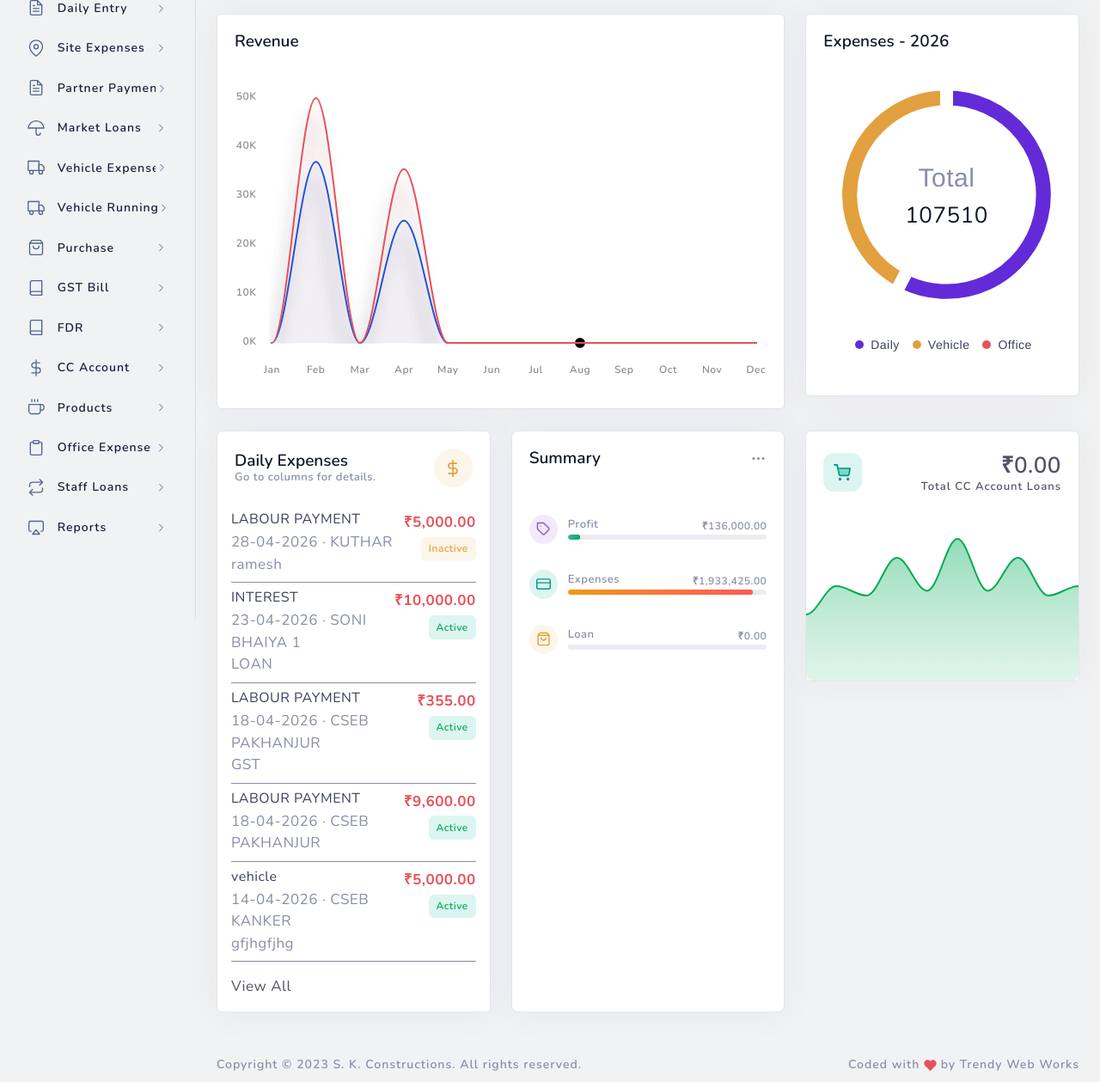
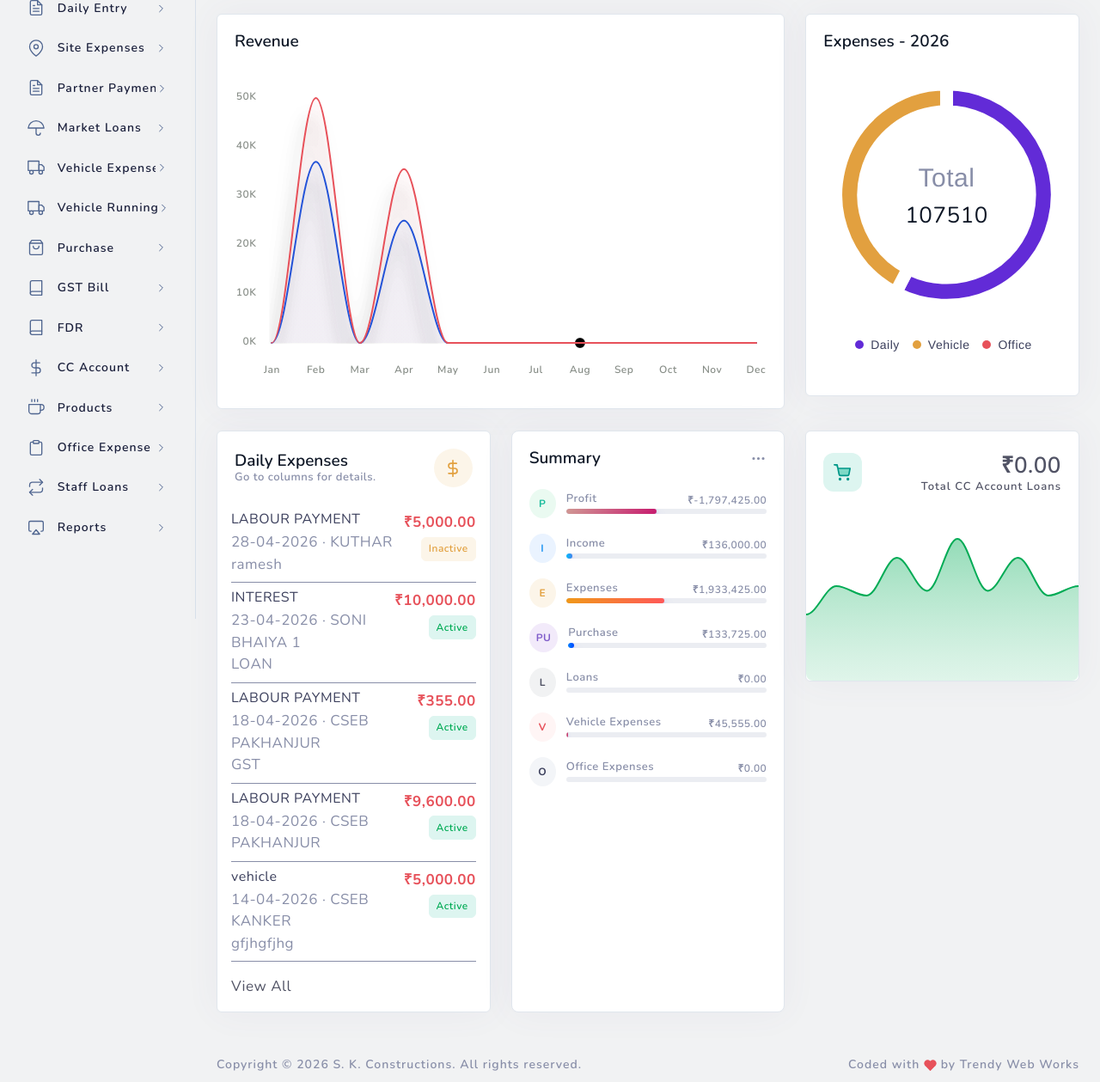
Before and after one commit to trendywebworks/skconstructions, a CodeIgniter app: page /database/dashboard in a window 1280 px wide. Shown: the part 187-1446 px from the top of the page at 86% size. Run offline with CodeIgniter, Linux system fonts and the light colour scheme; a user stored in the database is signed in; data comes from the database, SQL or seed files in the repository; tables that the repository leaves empty hold one stand-in row (values such as "Sample post"); some libraries are stand-ins or nearby versions.

Commit message:
footer updated

```diff
--- a/application/controllers/Dashboard.php
+++ b/application/controllers/Dashboard.php
@@ -15,6 +15,9 @@ class Dashboard extends MY_Controller {
 		$this->load->model('Ccaccount_Model');
 		$this->load->model('VehicleExpenses_Model');
 		$this->load->model('Officeexpense_Model');
+		$this->load->model('Purchase_Model');
+		$this->load->model('Marketloans_Model');
+		$this->load->model('Staffloans_Model');
 	}
 	public function index()
 	{
@@ -57,14 +60,32 @@ class Dashboard extends MY_Controller {
 
 		// echo '<pre>';print_r($daily_expense);echo '<pre>';print_r($data['daily_expense']);exit;
 		$profitLose = $this->Dailyentry_Model->getAllProfitLose();
+		$totalIncome = (isset($profitLose->profit))?(float)$profitLose->profit:0;
+		$totalExpenses = (isset($profitLose->lose))?(float)$profitLose->lose:0;
+		$netProfit = $totalIncome - $totalExpenses;
 		//CC account loan total
 		$loans = $this->Ccaccount_Model->getTotalAmount();
-		$data['cctotal'] = $loans->total_cc_loan;
+		$ccLoan = (isset($loans->total_cc_loan))?(float)$loans->total_cc_loan:0;
+		$marketLoan = (float)$this->Marketloans_Model->getTotalAmount()->total_market_loan;
+		$staffLoan = (float)$this->Staffloans_Model->getTotalAmount()->total_staff_loan;
+		$purchaseTotal = (float)$this->Purchase_Model->getTotalAmount()->total_purchase;
+		$vehicleExpense = (float)$data['allExpenses']['vehicle_expense'];
+		$officeExpense = (float)$data['allExpenses']['office_expense'];
+		$totalLoans = $ccLoan + $marketLoan + $staffLoan;
+		$summaryTotal = abs($netProfit) + $totalExpenses + $purchaseTotal + $totalLoans + $vehicleExpense + $officeExpense;
+		$data['cctotal'] = $ccLoan;
 		$data['summary'] = array(
-			'profit'	=>	$profitLose->profit,
-			'lose'		=>	$profitLose->lose,
-			'loan'		=>	$loans->total_cc_loan,
-			'plltotal'	=>	$profitLose->profit + $profitLose->lose + $loans->total_cc_loan);
+			'profit'			=>	$netProfit,
+			'income'			=>	$totalIncome,
+			'lose'				=>	$totalExpenses,
+			'purchase'			=>	$purchaseTotal,
+			'loan'				=>	$totalLoans,
+			'cc_loan'			=>	$ccLoan,
+			'market_loan'		=>	$marketLoan,
+			'staff_loan'		=>	$staffLoan,
+			'vehicle_expense'	=>	$vehicleExpense,
+			'office_expense'	=>	$officeExpense,
+			'plltotal'			=>	$summaryTotal);
 		$data['latestDailyExpenses'] = $this->Dailyentry_Model->getLatestDailyExpenses(5);
 		$data['page'] = 'dashboard';
 		$this->load->view('main', $data);
--- a/application/models/Marketloans_Model.php
+++ b/application/models/Marketloans_Model.php
@@ -27,4 +27,9 @@ class Marketloans_Model extends MY_Model
 		return $result->row_array();
 	}
 
+	public function getTotalAmount()
+	{
+		return $this->db->select("COALESCE(SUM(total_amount), 0) as total_market_loan")->from($this->_table)->where(array("$this->_table.status" => 'active'))->get()->row();
+	}
+
 }
--- a/application/models/Purchase_Model.php
+++ b/application/models/Purchase_Model.php
@@ -42,4 +42,9 @@ class Purchase_Model extends MY_Model
 		return $result->result_array();
 	}
 
+	public function getTotalAmount()
+	{
+		return $this->db->select("COALESCE(SUM(total_amount), 0) as total_purchase")->from($this->_table)->where(array("$this->_table.status" => 'active'))->get()->row();
+	}
+
 }
--- a/application/models/Staffloans_Model.php
+++ b/application/models/Staffloans_Model.php
@@ -43,4 +43,9 @@ class Staffloans_Model extends MY_Model
 		return $result->row_array();
 	}
 
+	public function getTotalAmount()
+	{
+		return $this->db->select("COALESCE(SUM(loan_amount), 0) as total_staff_loan")->from($this->_table)->where(array("$this->_table.status" => 'active'))->get()->row();
+	}
+
 }
--- a/application/views/dashboard.php
+++ b/application/views/dashboard.php
@@ -9,6 +9,21 @@
 	    .daily-expense-card .daily-expense-amount {
 	        flex-shrink: 0;
 	        margin-left: 12px;
+	    }
+	    .dashboard-summary-card .widget-heading {
+	        margin-bottom: 24px;
+	    }
+	    .dashboard-summary-card .widget-content .summary-list:not(:last-child) {
+	        margin-bottom: 18px;
+	    }
+	    .dashboard-summary-card .widget-content .w-icon {
+	        align-items: center;
+	        justify-content: center;
+	    }
+	    .dashboard-summary-card .summary-icon-text {
+	        font-size: 12px;
+	        font-weight: 700;
+	        line-height: 1;
 	    }
 	</style>
 
@@ -103,7 +118,7 @@
     </div>
 
 	    <div class="col-xl-4 col-lg-6 col-md-6 col-sm-6 col-12 layout-spacing">
-        <div class="widget widget-three">
+	        <div class="widget widget-three dashboard-summary-card">
 	            <div class="widget-heading">
 	                <h5 class="">Summary</h5>
 
@@ -116,6 +131,9 @@
 	                        <div class="dropdown-menu left" aria-labelledby="summary" style="will-change: transform;">
 	                            <a class="dropdown-item" href="<?php echo base_url(); ?>daily-entry-list">Daily Expense</a>
 	                            <a class="dropdown-item" href="<?php echo base_url(); ?>cc-account-list">CC Account Loans</a>
+	                            <a class="dropdown-item" href="<?php echo base_url(); ?>market-loans-list">Market Loans</a>
+	                            <a class="dropdown-item" href="<?php echo base_url(); ?>staff-loans-list">Staff Loans</a>
+	                            <a class="dropdown-item" href="<?php echo base_url(); ?>purchase-list">Purchase</a>
 	                            <!-- <a class="dropdown-item" href="javascript:void(0);">Mark as Done</a> -->
 	                        </div>
                     </div>
@@ -125,72 +143,40 @@
 	            <div class="widget-content">
 
 	                <div class="order-summary">
-
+	                    <?php
+	                    $summaryCards = array(
+	                        array('label' => 'Profit', 'value' => $summary['profit'], 'abbr' => 'P', 'bar' => ($summary['profit'] >= 0)?'bg-gradient-success':'bg-gradient-danger', 'bg' => '#eafaf1', 'color' => '#1abc9c'),
+	                        array('label' => 'Income', 'value' => $summary['income'], 'abbr' => 'I', 'bar' => 'bg-gradient-info', 'bg' => '#eaf3ff', 'color' => '#2196f3'),
+	                        array('label' => 'Expenses', 'value' => $summary['lose'], 'abbr' => 'E', 'bar' => 'bg-gradient-warning', 'bg' => '#fcf5e9', 'color' => '#e2a03f'),
+	                        array('label' => 'Purchase', 'value' => $summary['purchase'], 'abbr' => 'PU', 'bar' => 'bg-gradient-primary', 'bg' => '#f2eafa', 'color' => '#805dca'),
+	                        array('label' => 'Loans', 'value' => $summary['loan'], 'abbr' => 'L', 'bar' => 'bg-gradient-secondary', 'bg' => '#f1f2f3', 'color' => '#515365'),
+	                        array('label' => 'Vehicle Expenses', 'value' => $summary['vehicle_expense'], 'abbr' => 'V', 'bar' => 'bg-gradient-danger', 'bg' => '#fff5f5', 'color' => '#e7515a'),
+	                        array('label' => 'Office Expenses', 'value' => $summary['office_expense'], 'abbr' => 'O', 'bar' => 'bg-gradient-dark', 'bg' => '#f3f5f8', 'color' => '#3b3f5c')
+	                    );
+	                    ?>
+	                    <?php foreach($summaryCards as $summaryCard) { ?>
+	                        <?php
+	                            $summaryValue = (float)$summaryCard['value'];
+	                            $summaryPercentage = (isset($summary['plltotal']) && $summary['plltotal'] > 0)?(abs($summaryValue)/$summary['plltotal']) * 100:0;
+	                        ?>
 	                        <div class="summary-list">
-                        <div class="w-icon">
-                            <svg xmlns="http://www.w3.org/2000/svg" width="24" height="24" viewBox="0 0 24 24" fill="none" stroke="currentColor" stroke-width="2" stroke-linecap="round" stroke-linejoin="round" class="feather feather-tag"><path d="M20.59 13.41l-7.17 7.17a2 2 0 0 1-2.83 0L2 12V2h10l8.59 8.59a2 2 0 0 1 0 2.82z"></path><line x1="7" y1="7" x2="7" y2="7"></line></svg>
+	                            <div class="w-icon" style="background: <?php echo $summaryCard['bg']; ?>; color: <?php echo $summaryCard['color']; ?>;">
+	                                <span class="summary-icon-text"><?php echo $summaryCard['abbr']; ?></span>
 	                            </div>
 	                            <div class="w-summary-details">
-
 	                                <div class="w-summary-info">
-                                <h6>Profit</h6>
-                                <p class="summary-count">₹<?php echo (isset($summary['profit']))?number_format($summary['profit'],2):0; ?></p>
+	                                    <h6><?php echo $summaryCard['label']; ?></h6>
+	                                    <p class="summary-count"><?php echo numFormat($summaryValue); ?></p>
 	                                </div>
 
 	                                <div class="w-summary-stats">
 	                                    <div class="progress">
-                                    <?php $pper = (isset($summary['profit']) && isset($summary['plltotal']))?($summary['profit']/$summary['plltotal']) * 100:0; ?>
-                                    <div class="progress-bar bg-gradient-success" role="progressbar" style="width: <?php echo floor($pper); ?>%" aria-valuenow="65" aria-valuemin="0" aria-valuemax="100"></div>
+	                                        <div class="progress-bar <?php echo $summaryCard['bar']; ?>" role="progressbar" style="width: <?php echo floor($summaryPercentage); ?>%" aria-valuenow="<?php echo floor($summaryPercentage); ?>" aria-valuemin="0" aria-valuemax="100"></div>
 	                                    </div>
 	                                </div>
-
-                        </div>
-
-                    </div>
-
-                    <div class="summary-list">
-                        <div class="w-icon">
-                            <svg xmlns="http://www.w3.org/2000/svg" width="24" height="24" viewBox="0 0 24 24" fill="none" stroke="currentColor" stroke-width="2" stroke-linecap="round" stroke-linejoin="round" class="feather feather-credit-card"><rect x="1" y="4" width="22" height="16" rx="2" ry="2"></rect><line x1="1" y1="10" x2="23" y2="10"></line></svg>
-                        </div>
-                        <div class="w-summary-details">
-
-                            <div class="w-summary-info">
-                                <h6>Expenses</h6>
-                                <p class="summary-count">₹<?php echo (isset($summary['lose']))?number_format($summary['lose'],2):0; ?></p>
-                            </div>
-
-                            <div class="w-summary-stats">
-                                <div class="progress">
-                                    <?php $eper = (isset($summary['lose']) && isset($summary['plltotal']))?($summary['lose']/$summary['plltotal']) * 100:0; ?>
-                                    <div class="progress-bar bg-gradient-warning" role="progressbar" style="width: <?php echo floor($eper); ?>%" aria-valuenow="80" aria-valuemin="0" aria-valuemax="100"></div>
 	                            </div>
 	                        </div>
-
-                        </div>
-
-                    </div>
-
-                    <div class="summary-list">
-                        <div class="w-icon">
-                            <svg xmlns="http://www.w3.org/2000/svg" width="24" height="24" viewBox="0 0 24 24" fill="none" stroke="currentColor" stroke-width="2" stroke-linecap="round" stroke-linejoin="round" class="feather feather-shopping-bag"><path d="M6 2L3 6v14a2 2 0 0 0 2 2h14a2 2 0 0 0 2-2V6l-3-4z"></path><line x1="3" y1="6" x2="21" y2="6"></line><path d="M16 10a4 4 0 0 1-8 0"></path></svg>
-                        </div>
-                        <div class="w-summary-details">
-
-                            <div class="w-summary-info">
-                                <h6>Loan</h6>
-                                <p class="summary-count">₹<?php echo (isset($summary['loan']))?number_format($summary['loan'],2):0; ?></p>
-                            </div>
-
-                            <div class="w-summary-stats">
-                                <div class="progress">
-                                    <?php $lper = (isset($summary['loan']) && isset($summary['plltotal']))?($summary['loan']/$summary['plltotal']) * 100:0; ?>
-                                    <div class="progress-bar bg-gradient-secondary" role="progressbar" style="width: <?php echo floor($lper); ?>%" aria-valuenow="90" aria-valuemin="0" aria-valuemax="100"></div>
-                                </div>
-                            </div>
-
-                        </div>
-
-                    </div>
+	                    <?php } ?>
 
 	                </div>
 
--- a/application/views/partials/footer/copyright.php
+++ b/application/views/partials/footer/copyright.php
@@ -1,6 +1,6 @@
 <div class="footer-wrapper">
     <div class="footer-section f-section-1">
-        <p class="">Copyright © <span class="dynamic-year">2023</span> <a target="_blank" href="https://designreset.com/cork-admin/">S. K. Constructions</a>. All rights reserved.</p>
+        <p class="">Copyright © <span class="dynamic-year"><?php echo date('Y'); ?></span> <a target="_blank" href="https://designreset.com/cork-admin/">S. K. Constructions</a>. All rights reserved.</p>
     </div>
     <div class="footer-section f-section-2">
         <p class="">Coded with <svg xmlns="http://www.w3.org/2000/svg" width="24" height="24" viewBox="0 0 24 24" fill="none" stroke="currentColor" stroke-width="2" stroke-linecap="round" stroke-linejoin="round" class="feather feather-heart"><path d="M20.84 4.61a5.5 5.5 0 0 0-7.78 0L12 5.67l-1.06-1.06a5.5 5.5 0 0 0-7.78 7.78l1.06 1.06L12 21.23l7.78-7.78 1.06-1.06a5.5 5.5 0 0 0 0-7.78z"></path></svg> by <a href="http://trendywebworks.in/" target="_blank">Trendy Web Works</a></p>
--- a/themes/admin/partials/footer/copyright.php
+++ b/themes/admin/partials/footer/copyright.php
@@ -1,6 +1,6 @@
 <div class="footer-wrapper">
     <div class="footer-section f-section-1">
-        <p class="">Copyright © <span class="dynamic-year">2023</span> <a target="_blank" href="https://designreset.com/cork-admin/">S. K. Constructions</a>. All rights reserved.</p>
+        <p class="">Copyright © <span class="dynamic-year"><?php echo date('Y'); ?></span> <a target="_blank" href="https://designreset.com/cork-admin/">S. K. Constructions</a>. All rights reserved.</p>
     </div>
     <div class="footer-section f-section-2">
         <p class="">Coded with <svg xmlns="http://www.w3.org/2000/svg" width="24" height="24" viewBox="0 0 24 24" fill="none" stroke="currentColor" stroke-width="2" stroke-linecap="round" stroke-linejoin="round" class="feather feather-heart"><path d="M20.84 4.61a5.5 5.5 0 0 0-7.78 0L12 5.67l-1.06-1.06a5.5 5.5 0 0 0-7.78 7.78l1.06 1.06L12 21.23l7.78-7.78 1.06-1.06a5.5 5.5 0 0 0 0-7.78z"></path></svg> by <a href="http://trendywebworks.in/" target="_blank">Trendy Web Works</a></p>
```
Lines whose indentation alone changed are shown as unchanged.
